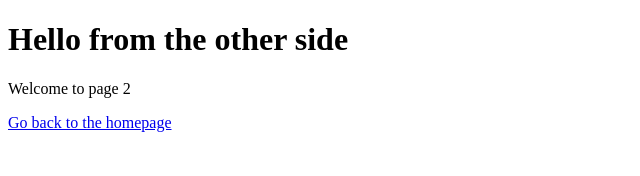
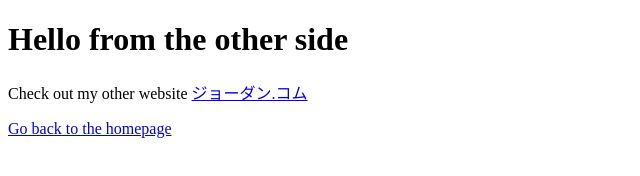
Before and after one commit to joordan/gatsby, a Gatsby site: page /page-2 in a window 1280 px wide. Shown: the whole page, without its empty margins (0-640 px from the left). Built offline with nearby package versions, Linux system fonts and the light colour scheme; Gatsby itself is replaced by a stand-in of ours.

Commit message:
Added other website

```diff
--- a/src/pages/page-2.js
+++ b/src/pages/page-2.js
@@ -4,7 +4,7 @@ import Link from 'gatsby-link'
 const SecondPage = () => (
   <div>
     <h1>Hello from the other side</h1>
-    <p>Welcome to page 2</p>
+    <p>Check out my other website <a href="https://xn--yckq0jzb2b.xn--tckwe">ジョーダン.コム</a> </p>
     <Link to="/">Go back to the homepage</Link>
   </div>
 )
```
